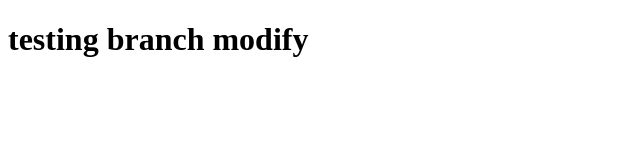
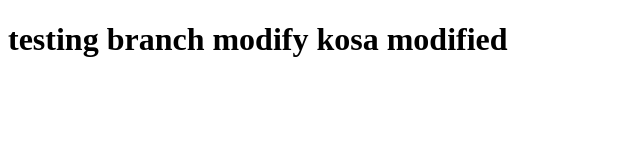
Before and after one commit to Sayh0/kosa1000, a plain HTML site: page index.html in a window 1280 px wide. Shown: the whole page, without its empty margins (0-640 px from the left). Drawn offline with Linux system fonts and the light colour scheme.

Commit message:
kosa modified

```diff
--- a/index.html
+++ b/index.html
@@ -8,6 +8,6 @@
     <script type="text/javascript" src="test.js"></script>
 </head>
 <body>
-    <h1>testing branch modify</h1>
+    <h1>testing branch modify kosa modified</h1>
 </body>
 </html>
```
